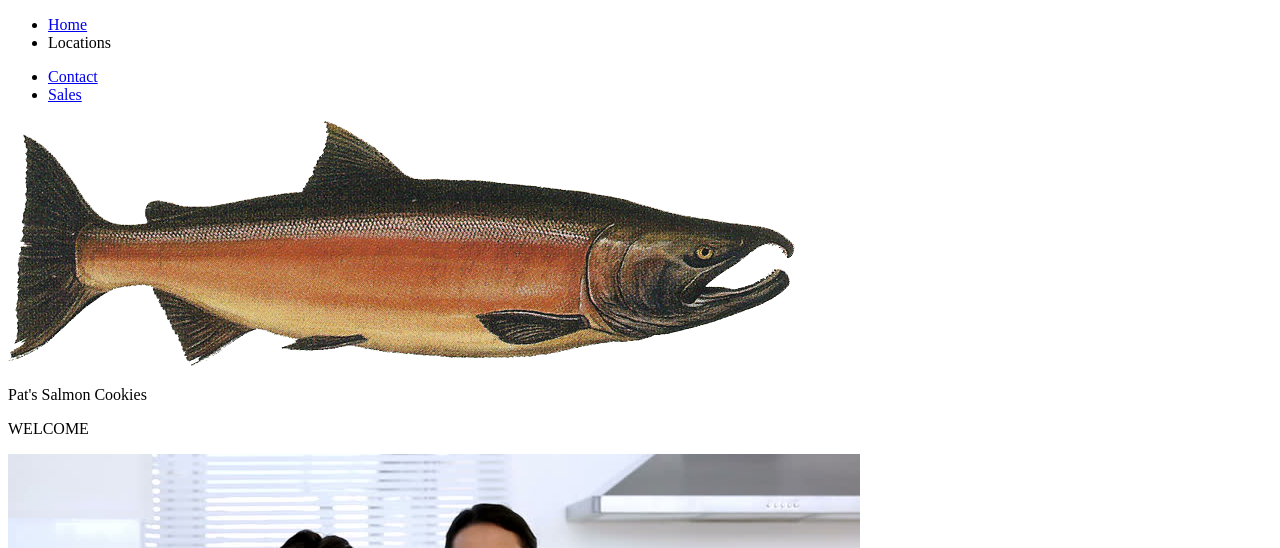
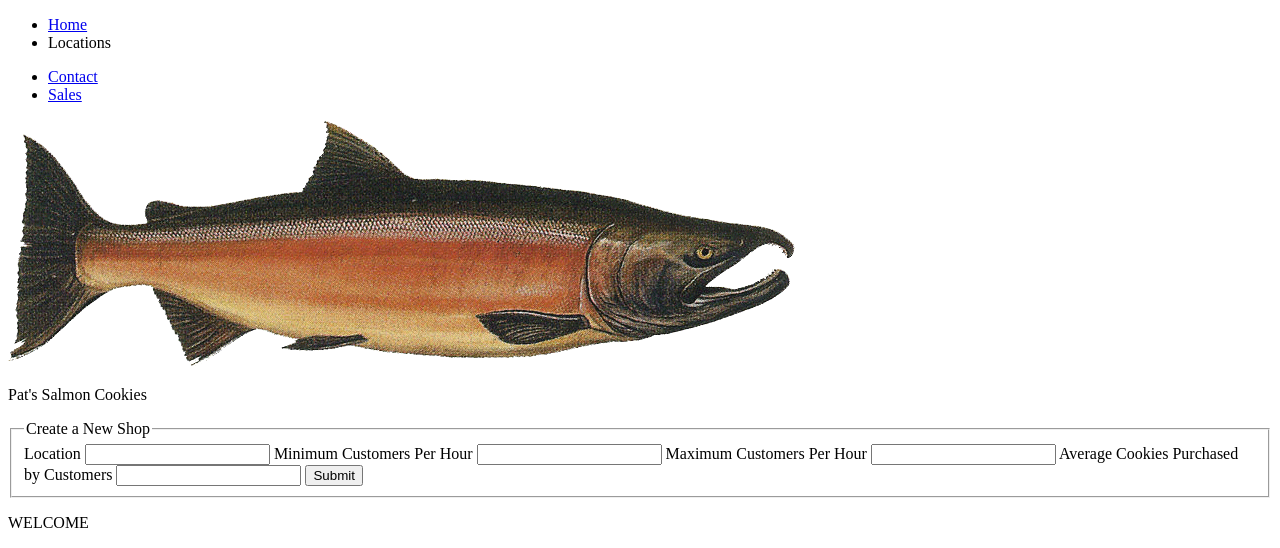
Before and after one commit to anthonymhill23/salmoncookies, a plain HTML site: page index.html in a window 1280 px wide. Shown: the top 548 px of the page. Drawn offline with Linux system fonts and the light colour scheme.

```diff
--- a/index.html
+++ b/index.html
@@ -35,22 +35,56 @@
     </header>
     <!--Header Finished-->
     <main>
+
+        <form id="lab09">
+            <fieldset>
+                <legend>Create a New Shop</legend>
+                <lable for="location">Location</lable>
+                <input name="location" type="text" />
+                <lable for="minHourlyCustomers">Minimum Customers Per Hour</lable>
+                <input name="minHourlyCustomers" type="number" />
+                <lable for="maxHourlyCustomers">Maximum Customers Per Hour</lable>
+                <input name="maxHourlyCustomers" type="number" />
+                <lable for="averageCookiesPerCustomer">Average Cookies Purchased by Customers</lable>
+                <input name="averageCookiesPerCustomer" type="number" />
+                <input type="submit" />
+            </fieldset>
+
+        </form>
+
+
         <section class="main main-fixed">
             <p>WELCOME</p>
         </section>
         <section class="main">
-      <div id="family">
-        <img src="./img/family.jpg" />
+            <!-- <div id="family">
+        <img src="./img/family.jpg" /> -->
             <div>
                 <h1>About Us</h1>
-          <p>Lorem ipsum dolor sit amet consectetur adipisicing elit. Atque cupiditate dolore aut enim omnis quasi nobis optio id sit excepturi pariatur ducimus quisquam sunt accusantium iure neque, facere maiores ab.
-          Fugiat atque animi maxime dolor ratione. Quos molestias aperiam facere sit atque, incidunt nulla ducimus. Quo quos ut quod odit incidunt molestiae quidem totam earum et delectus, corporis sunt culpa.
-          Laudantium illo sit excepturi, dolor nulla neque eligendi vero, fugit similique nam quam cum impedit explicabo modi mollitia perferendis sunt. Ipsum qui sapiente minima consequatur vel nostrum facere voluptatem aliquam.
-          Magnam animi earum voluptas dicta quisquam architecto est doloribus eos laudantium quasi. Fugit impedit at incidunt, iure necessitatibus magni cupiditate exercitationem quidem, rerum facilis saepe numquam nobis consequuntur, dolorem explicabo..</p>
-          <p>Lorem ipsum dolor sit amet consectetur adipisicing elit. Quos, atque! Voluptate sequi et modi itaque amet, officia dolor nihil totam magnam obcaecati at sed laudantium suscipit rerum veniam impedit? Voluptates.
-          Officia autem magnam quisquam maxime error maiores nesciunt quo deleniti, accusantium debitis fuga nihil dolores voluptatum corporis dolore unde sunt adipisci laudantium dicta ipsam illo. Officiis similique excepturi modi eos.
-          Sit, blanditiis ad. Tempora est, at reiciendis vitae non dicta ea alias ad ullam, eligendi mollitia inventore voluptatem debitis saepe blanditiis quo, deserunt amet explicabo cupiditate eveniet fuga. Ab, excepturi!
-          Sed tempora omnis optio quasi voluptatum. Reiciendis nulla animi eius minus temporibus molestiae quasi commodi? Esse, autem, soluta minus unde cum impedit voluptate, hic dolore atque quam quas incidunt inventore..</p>
+                <p>Lorem ipsum dolor sit amet consectetur adipisicing elit. Atque cupiditate dolore aut enim omnis quasi
+                    nobis optio id sit excepturi pariatur ducimus quisquam sunt accusantium iure neque, facere maiores
+                    ab.
+                    Fugiat atque animi maxime dolor ratione. Quos molestias aperiam facere sit atque, incidunt nulla
+                    ducimus. Quo quos ut quod odit incidunt molestiae quidem totam earum et delectus, corporis sunt
+                    culpa.
+                    Laudantium illo sit excepturi, dolor nulla neque eligendi vero, fugit similique nam quam cum impedit
+                    explicabo modi mollitia perferendis sunt. Ipsum qui sapiente minima consequatur vel nostrum facere
+                    voluptatem aliquam.
+                    Magnam animi earum voluptas dicta quisquam architecto est doloribus eos laudantium quasi. Fugit
+                    impedit at incidunt, iure necessitatibus magni cupiditate exercitationem quidem, rerum facilis saepe
+                    numquam nobis consequuntur, dolorem explicabo..</p>
+                <p>Lorem ipsum dolor sit amet consectetur adipisicing elit. Quos, atque! Voluptate sequi et modi itaque
+                    amet, officia dolor nihil totam magnam obcaecati at sed laudantium suscipit rerum veniam impedit?
+                    Voluptates.
+                    Officia autem magnam quisquam maxime error maiores nesciunt quo deleniti, accusantium debitis fuga
+                    nihil dolores voluptatum corporis dolore unde sunt adipisci laudantium dicta ipsam illo. Officiis
+                    similique excepturi modi eos.
+                    Sit, blanditiis ad. Tempora est, at reiciendis vitae non dicta ea alias ad ullam, eligendi mollitia
+                    inventore voluptatem debitis saepe blanditiis quo, deserunt amet explicabo cupiditate eveniet fuga.
+                    Ab, excepturi!
+                    Sed tempora omnis optio quasi voluptatum. Reiciendis nulla animi eius minus temporibus molestiae
+                    quasi commodi? Esse, autem, soluta minus unde cum impedit voluptate, hic dolore atque quam quas
+                    incidunt inventore..</p>
             </div>
             </div>
         </section>
@@ -62,6 +96,10 @@
     <article>
 
     </article>
+
+
+
+    <!-- Locations start-->
     <footer id="locations">
         <div>
             <div>
@@ -103,6 +141,7 @@
                 <Address>Calle Ontario 157,Chorrillos,Lima</Address>
                 </p>
                 <p>Phone Number # :+51 (01)415-1330</p>
+                <!--Locations End-->
             </div>
         </div>
     </footer>
```
Lines whose indentation alone changed are shown as unchanged.
